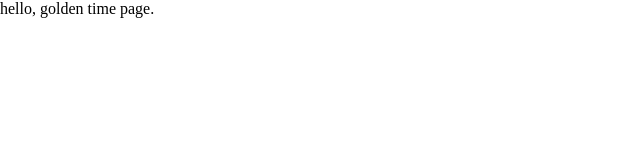
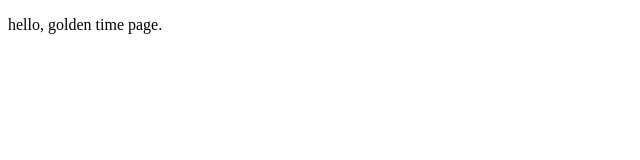
Before and after one commit to saulabe-jsoh/netlify2026, a plain HTML site: page index.html in a window 1280 px wide. Shown: the whole page, without its empty margins (0-640 px from the left). Drawn offline with Linux system fonts and the light colour scheme.

Commit message:
Update and rename main.html to index.html

```diff
--- a/main.html
+++ b/index.html
@@ -4,14 +4,6 @@
   <meta charset="UTF-8">
   <meta name="viewport" content="width=device-width, initial-scale=1.0">
   <title>골든타임 프로젝트 (Golden Time Project)</title>
-  <style>
-    /* 기본 모던 리셋 CSS */
-    * {
-      box-sizing: border-box;
-      margin: 0;
-      padding: 0;
-    }
-  </style>
 </head>
 <body>
 
```
